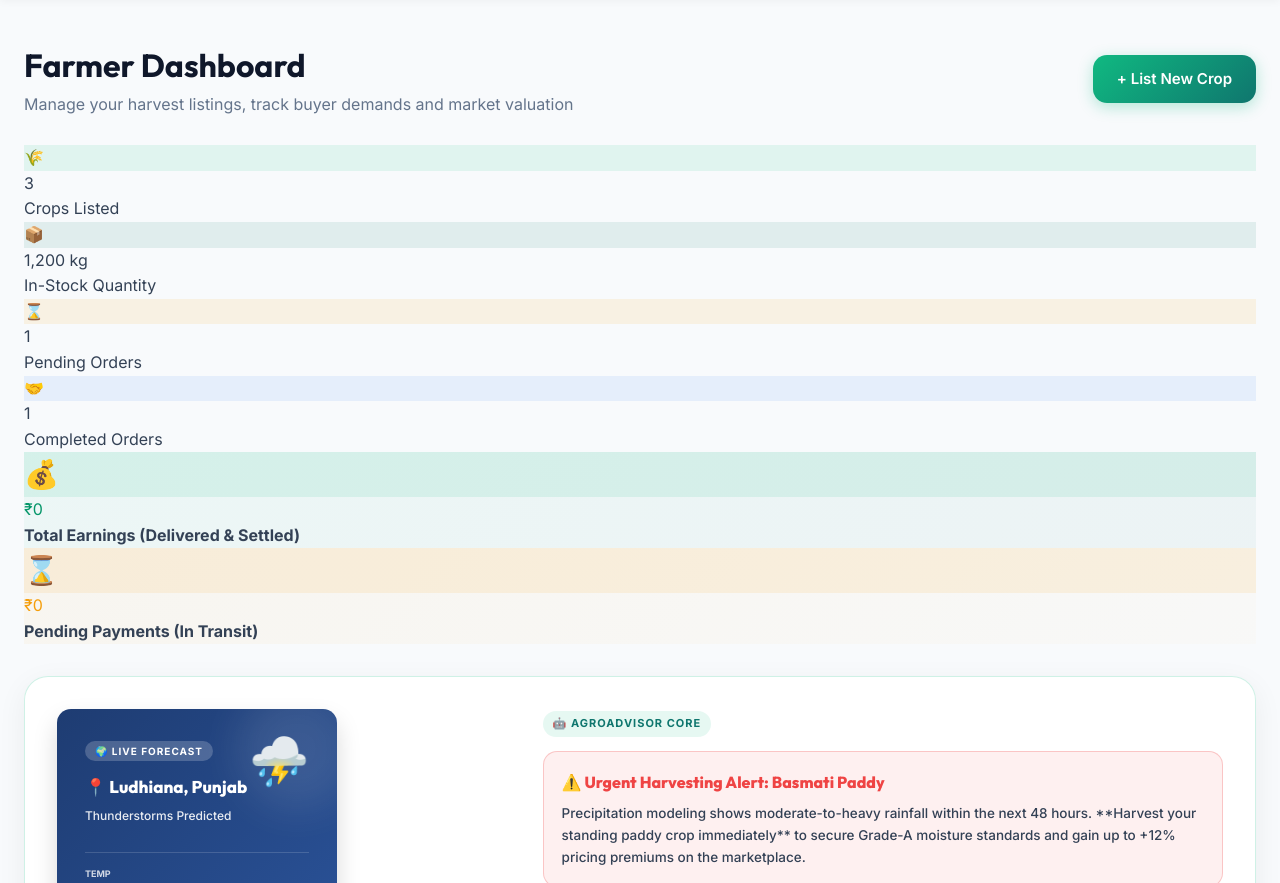
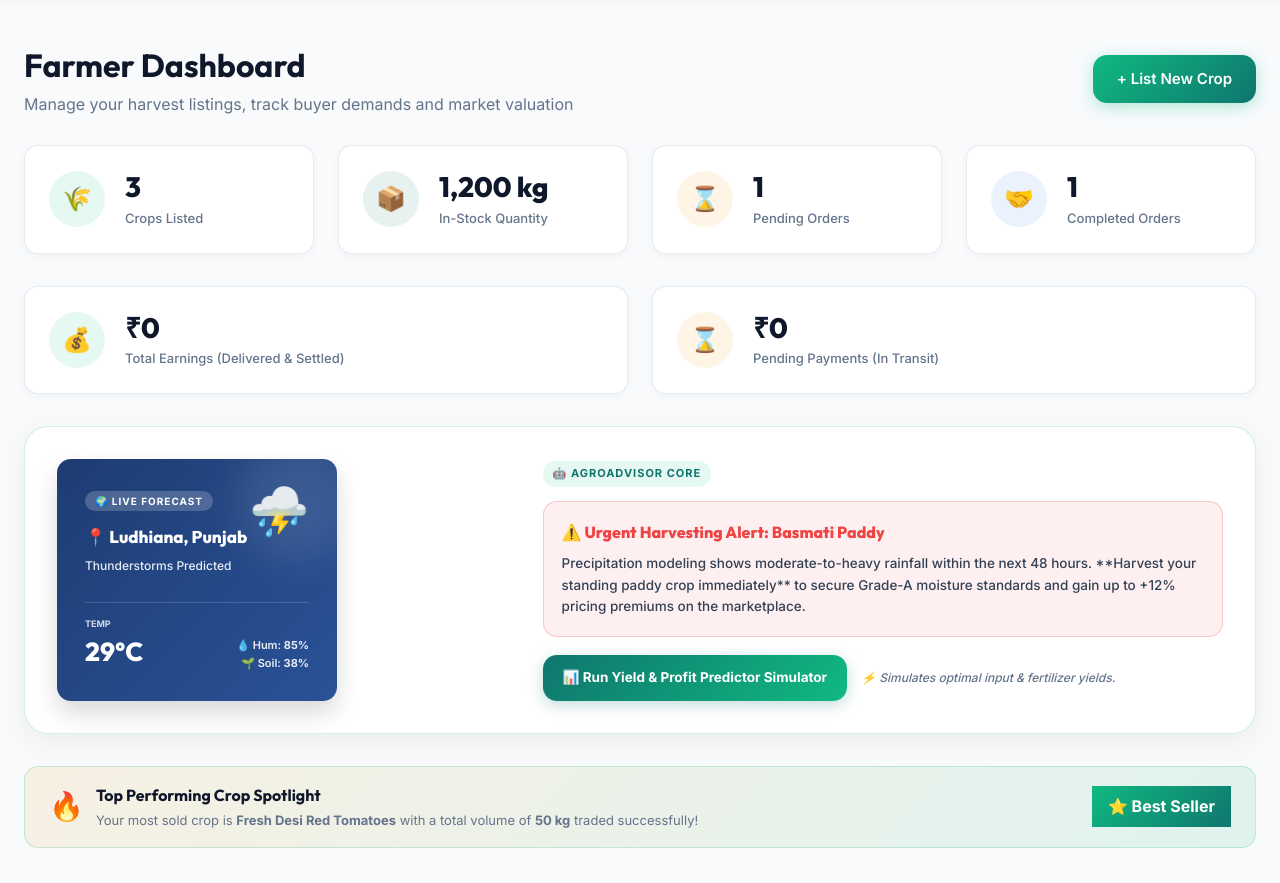
Before and after one commit to Sachin535-sa/farm_portal, a PHP site: page /farm_portal/farmer/dashboard.php in a window 1280 px wide. Shown: the part 191-1074 px from the top of the page. Run offline with PHP 8.4, Linux system fonts and the light colour scheme; a user stored in the database is signed in; data comes from the database, SQL or seed files in the repository; data that the repository does not hold is empty.

Commit message:
fix: embed inline grid overrides in dashboard to bypass browser stylesheet caching

```diff
--- a/farmer/dashboard.php
+++ b/farmer/dashboard.php
@@ -161,6 +161,56 @@ $result = mysqli_query($conn, "SELECT * FROM crops WHERE farmer_id='$farmer_id'"
 
     <!-- Link styles -->
     <link rel="stylesheet" href="../assets/css/style.css?v=1.1">
+
+    <style>
+        /* Force stats cards into a horizontal row/grid format */
+        .stats-grid {
+            display: grid !important;
+            grid-template-columns: repeat(auto-fit, minmax(220px, 1fr)) !important;
+            gap: 24px !important;
+            margin-bottom: 32px !important;
+        }
+        .stat-card {
+            background: white !important;
+            border: 1px solid rgba(226, 232, 240, 0.8) !important;
+            border-radius: 14px !important;
+            padding: 24px !important;
+            display: flex !important;
+            flex-direction: row !important;
+            align-items: center !important;
+            gap: 20px !important;
+            box-shadow: 0 2px 8px rgba(0, 0, 0, 0.04) !important;
+            transition: all 0.3s ease !important;
+            box-sizing: border-box !important;
+        }
+        .stat-card:hover {
+            transform: translateY(-4px) !important;
+            box-shadow: 0 8px 30px rgba(0, 0, 0, 0.06) !important;
+        }
+        .stat-icon {
+            width: 56px !important;
+            height: 56px !important;
+            border-radius: 50% !important;
+            display: flex !important;
+            align-items: center !important;
+            justify-content: center !important;
+            font-size: 24px !important;
+            flex-shrink: 0 !important;
+        }
+        .stat-val {
+            font-family: 'Outfit', sans-serif !important;
+            font-size: 28px !important;
+            font-weight: 800 !important;
+            color: #0f172a !important;
+            line-height: 1.2 !important;
+        }
+        .stat-label {
+            font-size: 13px !important;
+            color: #64748b !important;
+            font-weight: 500 !important;
+            margin-top: 4px !important;
+        }
+    </style>
 
     <!-- Chart.js CDN -->
     <script src="https://cdn.jsdelivr.net/npm/chart.js"></script>
```
